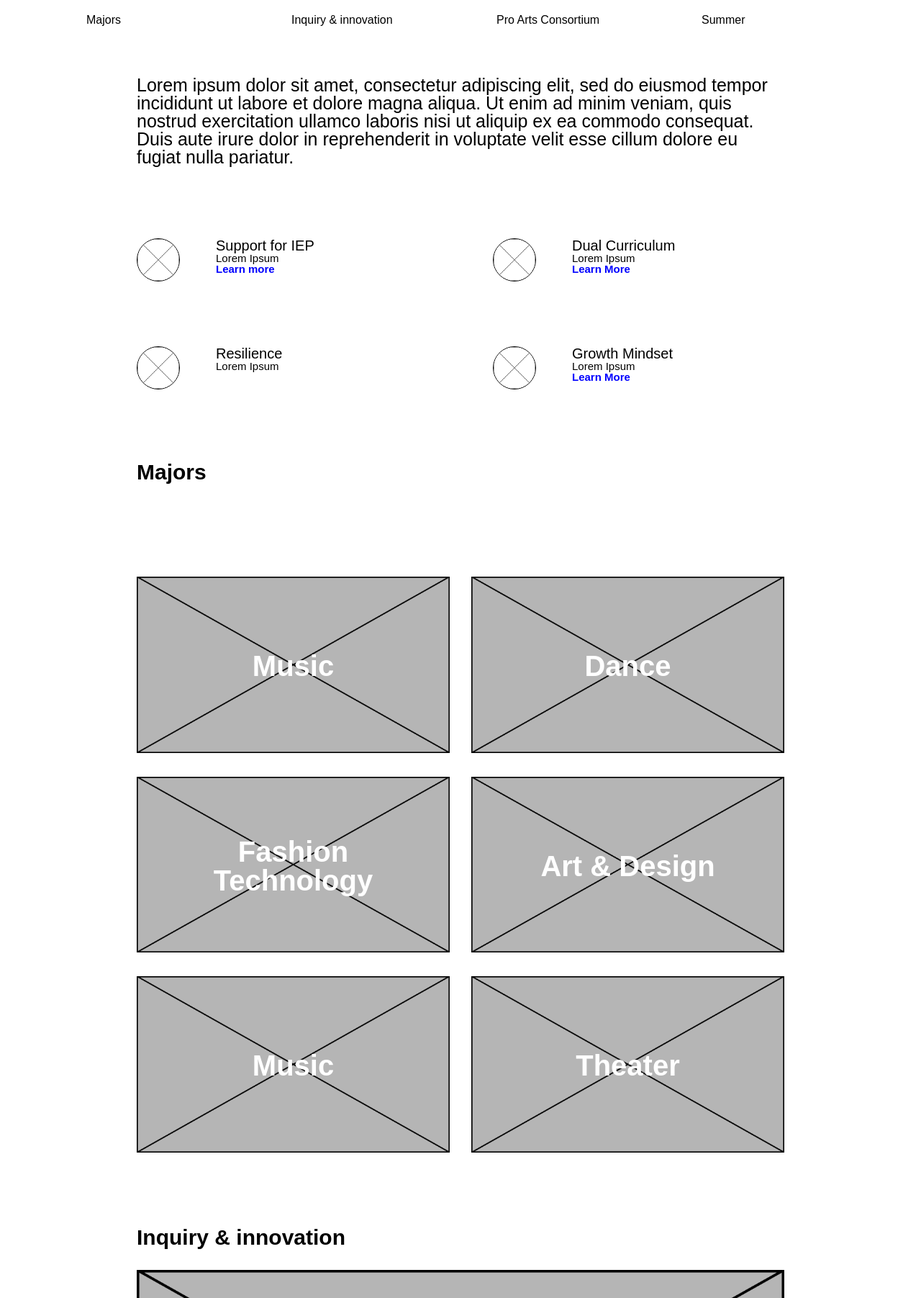
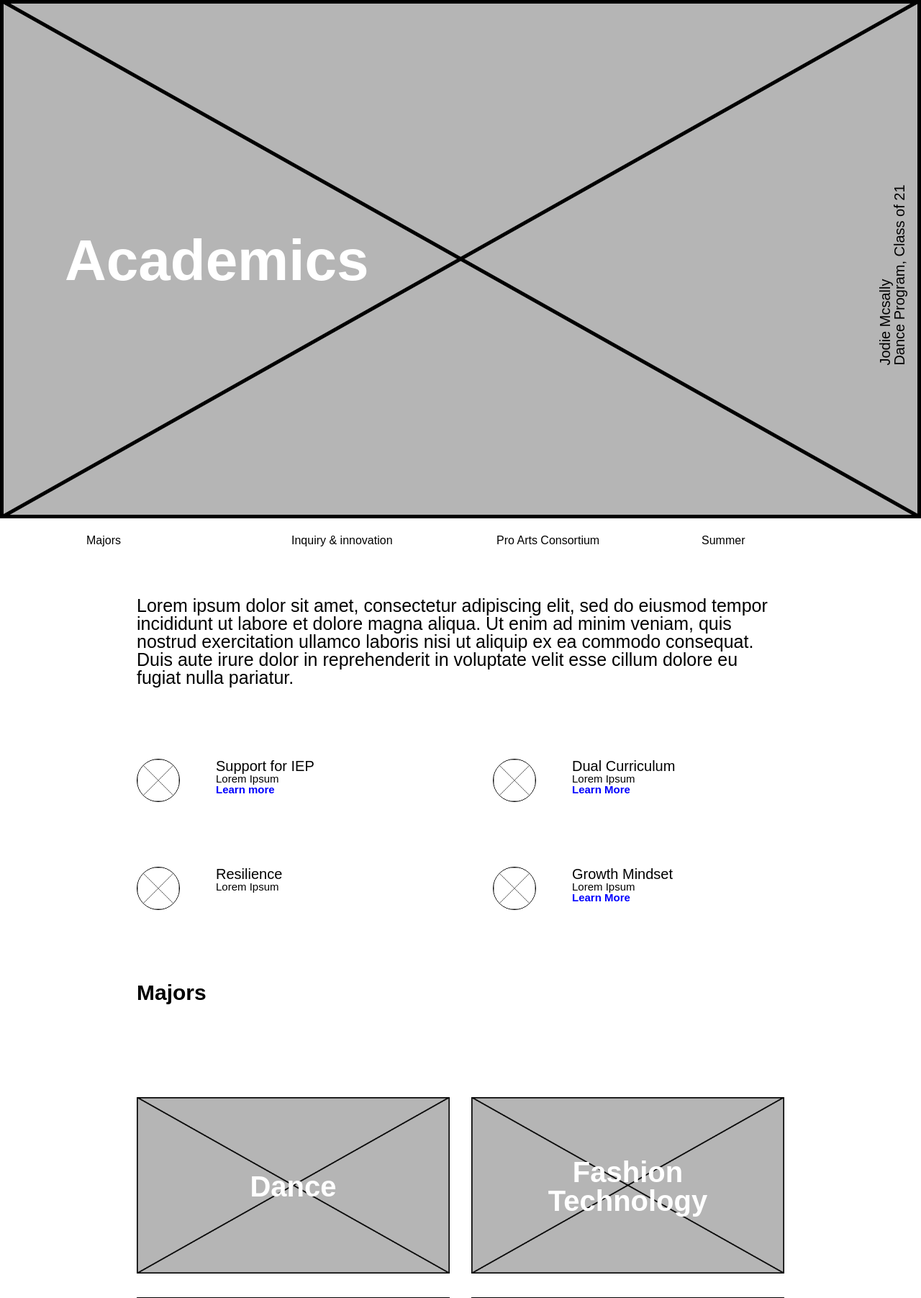
Before and after one commit to Artists-for-Humanity/BAA-prototype, a PHP site: page /academics in a window 1280 px wide. Shown: the part 16-1819 px from the top of the page at 72% size. Run offline with PHP 8.4, Linux system fonts and the light colour scheme.

Commit message:
making arrays with php

```diff
--- a/site/academics/index.php
+++ b/site/academics/index.php
@@ -14,7 +14,7 @@
 <body>
   <nav><a href="/">Home</a><a href="/about">About</a></nav>
   <div>
-    <?php template("hero.php", array('text' => 'Academics')) ?>
+    <?php template("header.php", array('text' => 'Academics')) ?>
     <div class="sub-nav">
       <div>Majors</div>
       <div>Inquiry & innovation</div>
@@ -81,12 +81,21 @@
     <div class="section">
       <div class="majors-block-grid">
         <?php
+        $majors= array(
+          'Dance',
+          'Fashion <br>Technology',
+          'Art &amp; Design',
+          'Music',
+          'Theater',
+        );
+        forEach($majors as $major){
           template("majors-block.php", array(
-            'name'=> 'Music',
+            'name' => $major,
             'image'=> '../assets/images/placeholder-image-rectangle.png'
           ));
+        }
         ?>
-        <div class="majors-block">
+        <!-- <div class="majors-block">
           <img src="../assets/images/placeholder-image-rectangle.png" alt="placeholder-image-rectangle">
           <div class="majors-block-text">Dance</div>
         </div>
@@ -105,7 +114,7 @@
         <div class="majors-block">
           <img src="../assets/images/placeholder-image-rectangle.png" alt="placeholder-image-rectangle">
           <div class="majors-block-text">Theater</div>
-        </div>
+        </div> -->
       </div>
     </div>
   </div>
@@ -116,6 +125,12 @@
     <div class="subject-blocks">
       <?php
           template("subjects-block.php", array(
+            'title-1' => 'Humanities',
+            'title-2' => 'Mathmatics',
+            'title-3' => 'Science',
+            'title-4' => 'STEM LAB',
+            'title-5' => 'Service Learning',
+            'title-6' => 'Foreign Languages'
           ));
         ?>
       <div class="subject-block">
@@ -124,7 +139,7 @@
       </div>
       <div class="subject-block">
         <img src="../assets/images/placeholder-image-rectangle.png" alt="placeholder-image-rectangle">
-        <div class="subject-block-title">Mathmatecs</div>
+        <div class="subject-block-title">Mathmatics</div>
       </div>
       <div class="subject-block">
         <img src="../assets/images/placeholder-image-rectangle.png" alt="placeholder-image-rectangle">
--- a/site/academics/majors-block.php
+++ b/site/academics/majors-block.php
@@ -1,4 +1,4 @@
 <div class="majors-block">
-    <img src="<?php print $image?>" alt="placeholder-image-rectangle">
+    <img src="../assets/images/placeholder-image-rectangle.png" alt="placeholder-image-rectangle">
     <div class="majors-block-text"><?php print $name?></div>
 </div>
```
